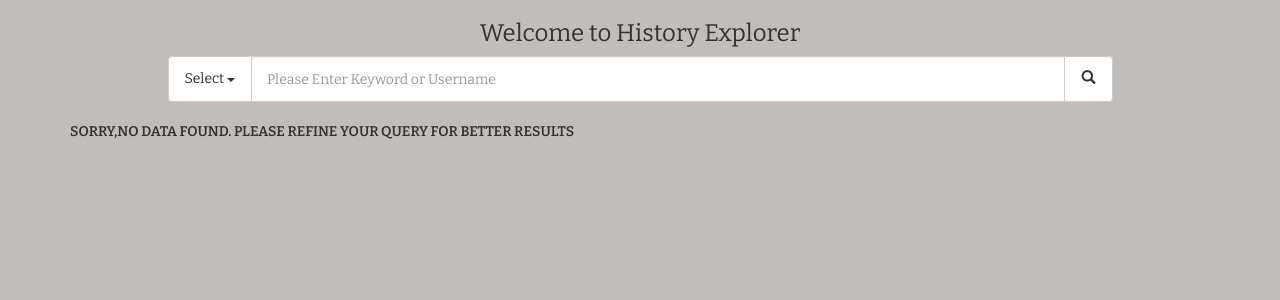
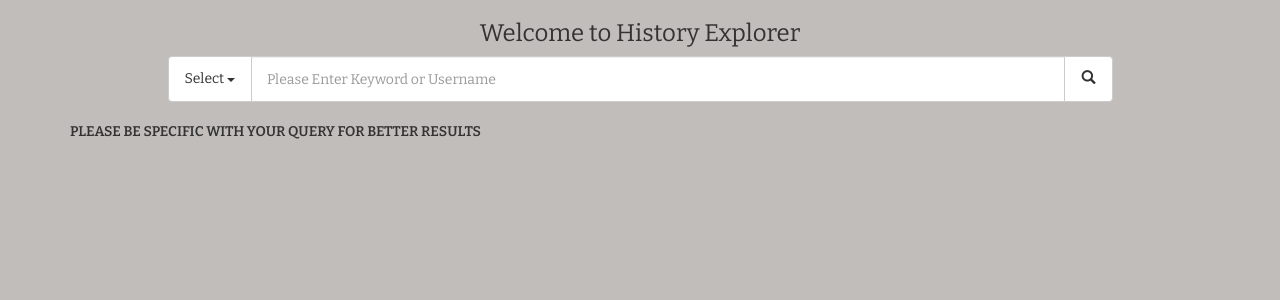
Before and after one commit to sklrsn/Telegram-Chat-Bot, a Django app: page / in a window 1280 px wide. Shown: the top 300 px of the page. Run offline with Django 3.2, Linux system fonts and the light colour scheme; some libraries are stand-ins or nearby versions.

Commit message:
Stable Text changes

```diff
--- a/templates/Webcrawler/index.html
+++ b/templates/Webcrawler/index.html
@@ -91,7 +91,7 @@
                 </ol>
             {% endfor %}
         {% else %}
-            <b class="uppercase">Sorry,No data Found. Please Refine your Query for better Results </b>
+            <b class="uppercase">Please be specific with your Query for better Results </b>
         {% endif %}
     </div>
 {% endblock %}
```
